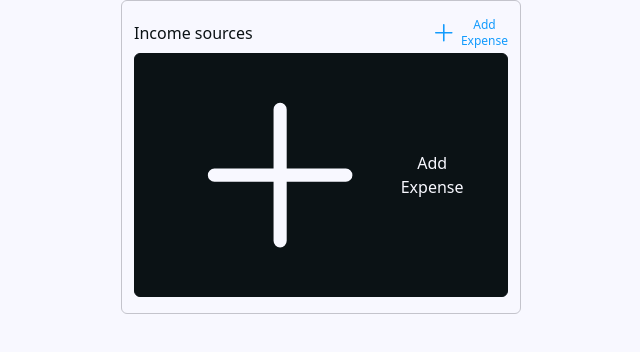
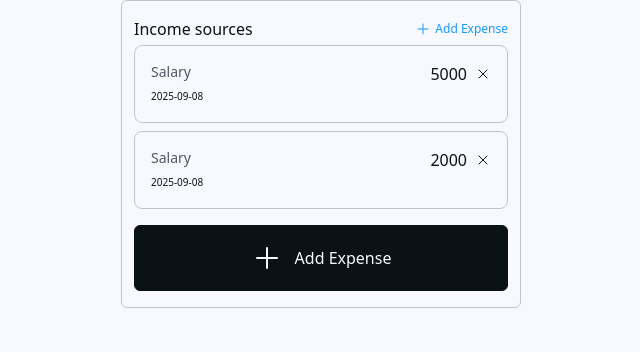
Before and after one commit to crististan/monthly-budget-tracker, a React (Vite) app: page / in a window 1280 px wide. Shown: the top 352 px of the page, without its empty margins (319-959 px from the left). Built offline with nearby package versions, Linux system fonts and the light colour scheme.

Commit message:
create transaction item component and close icon component

```diff
--- a/src/components/budget-tracker/BudgetTracker.tsx
+++ b/src/components/budget-tracker/BudgetTracker.tsx
@@ -9,7 +9,7 @@ function BudgetTracker() {
                 title="Income sources"
                 button={{
                     label: "Add Expense",
-                    icon: (<PlusIcon size={"4"} />),
+                    icon: (<PlusIcon size={"icon-size-sm"} />),
                     onClick: () => console.log("Button clicked!")
                 }}
             />
@@ -17,7 +17,7 @@ function BudgetTracker() {
                 customStyles="w-full"
                 onClick={() => console.log("Button clicked!")}
             >
-                <PlusIcon size={"6"} />
+                <PlusIcon size={"icon-size-lg"} />
                 Add Expense
             </Button>
         </div>
--- a/src/components/budget-tracker/CategorySection.tsx
+++ b/src/components/budget-tracker/CategorySection.tsx
@@ -1,5 +1,6 @@
 import type { JSX } from "react";
 import Button from "../ui/Button";
+import TransactionItem from "./TransactionItem";
 
 type propTypes = {
     title: string
@@ -9,6 +10,11 @@ type propTypes = {
         onClick: () => void
     }
 }
+
+const incomeSources = [
+    { id: 1, title: "Salary", amount: 5000, date: "2025-09-08" },
+    { id: 2, title: "Salary", amount: 2000, date: "2025-09-08" }
+];
 
 export default function CategorySection({ title, button }: propTypes) {
     return (
@@ -22,6 +28,16 @@ export default function CategorySection({ title, button }: propTypes) {
                     </Button>
                 )}
             </div>
+            <div className="w-full mb-4">
+                {incomeSources.map((source) => (
+                    <TransactionItem
+                        key={source.id}
+                        title={source.title}
+                        amount={source.amount}
+                        date={source.date}
+                    />
+                ))}
+            </div>
         </div>
     );
 }
--- a/src/components/budget-tracker/TransactionItem.tsx
+++ b/src/components/budget-tracker/TransactionItem.tsx
@@ -0,0 +1,22 @@
+import CloseIcon from "../icons/CloseIcon";
+
+type propTypes = {
+    title: string,
+    amount: number,
+    date: string
+}
+
+export default function TransactionItem({ title, amount, date }: propTypes) {
+    return (
+        <div className="w-full flex justify-between items-start mb-2 p-4 rounded-lg border-[1px] border-[var(--clr-neutral-200)]">
+            <div>
+                <h3 className="text-sm font-medium text-[var(--clr-gray-500)]">{title}</h3>
+                <small className="text-[10px] text-[var(--clr-neutral-600)]">{date}</small>
+            </div>
+            <div className="flex items-center gap-2">
+                <div className="text-base font-medium text-[var(--clr-success-700)]">{amount}</div>
+                <button className="cursor-pointer"><CloseIcon size="icon-size-sm" /></button>
+            </div>
+        </div>
+    );
+}
--- /dev/null
+++ b/src/components/icons/CloseIcon.tsx
@@ -0,0 +1,7 @@
+export default function CloseIcon({ size }: { size: string}) {
+    return (
+        <svg xmlns="http://www.w3.org/2000/svg" fill="none" viewBox="0 0 24 24" stroke-width="1.5" stroke="currentColor" className={size}>
+            <path stroke-linecap="round" stroke-linejoin="round" d="M6 18 18 6M6 6l12 12" />
+        </svg>
+    );
+}
--- a/src/components/icons/PlusIcon.tsx
+++ b/src/components/icons/PlusIcon.tsx
@@ -1,6 +1,6 @@
 export default function PlusIcon({ size }: { size: string}) {
     return (
-        <svg xmlns="http://www.w3.org/2000/svg" fill="none" viewBox="0 0 24 24" strokeWidth={1.5} stroke="currentColor" className={`size-${size}`}>
+        <svg xmlns="http://www.w3.org/2000/svg" fill="none" viewBox="0 0 24 24" strokeWidth={1.5} stroke="currentColor" className={size}>
             <path strokeLinecap="round" strokeLinejoin="round" d="M12 4.5v15m7.5-7.5h-15" />
         </svg>
     );
--- a/src/index.css
+++ b/src/index.css
@@ -6,6 +6,8 @@
   --clr-neutral-200: #C4C4CC;
   --clr-neutral-300: #8D8D99;
   --clr-neutral-1000: #0B1215;
+
+  --clr-gray-500: #4F5563;
 
   --clr-blue-500: #139BFD;
   --clr-blue-600: #0a86de;
@@ -51,3 +53,18 @@ button:focus,
 button:focus-visible {
   outline: 4px auto -webkit-focus-ring-color;
 }
+
+.icon-size-sm {
+  width: 16px;
+  height: 16px;
+}
+
+.icon-size-md {
+  width: 24px;
+  height: 24px;
+}
+
+.icon-size-lg {
+  width: 32px;
+  height: 32px;
+}
```
